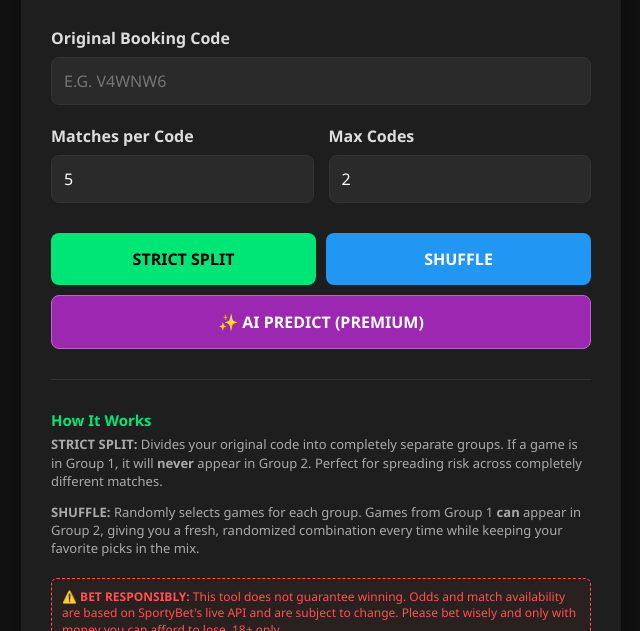
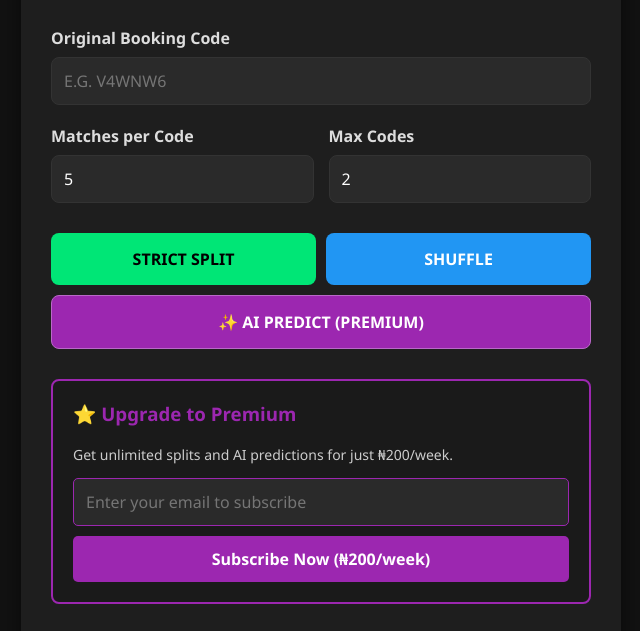
Before and after one commit to STILNOTOK/sportybet-splitter, a website: page public/index.html in a window 1280 px wide. Shown: the part 170-801 px from the top of the page, without its empty margins (319-959 px from the left). Drawn offline with Linux system fonts and the light colour scheme.

Commit message:
Added Paystack subscription box to frontend

```diff
--- a/public/index.html
+++ b/public/index.html
@@ -43,6 +43,13 @@
         .info-section h3 { color: #00e676; font-size: 15px; margin-bottom: 5px; margin-top: 15px; }
         .info-section p { margin-top: 5px; line-height: 1.4; }
         .disclaimer { margin-top: 20px; font-size: 12px; color: #ff5252; background: rgba(255, 82, 82, 0.05); padding: 10px; border-radius: 6px; border: 1px dashed #ff5252; line-height: 1.4; }
+
+        /* Premium Box */
+        #premiumBox { margin-top: 30px; border: 2px solid #9c27b0; padding: 20px; border-radius: 8px; background: #1a1a1a; }
+        #premiumBox h3 { color: #9c27b0; margin-top: 0; }
+        #premiumBox input { border: 1px solid #9c27b0; }
+        .btn-subscribe { padding: 12px; background: #9c27b0; color: white; border: none; border-radius: 5px; cursor: pointer; font-weight: bold; width: 100%; }
+        .btn-subscribe:hover { background: #7b1fa2; }
     </style>
 </head>
 <body>
@@ -78,6 +85,15 @@
     <div id="loading">⏳ Generating codes... Please wait (Basketball may take longer due to odds changing)...</div>
 
     <div id="results"></div>
+
+    <!-- PREMIUM SUBSCRIPTION BOX -->
+    <div id="premiumBox">
+        <h3>⭐ Upgrade to Premium</h3>
+        <p style="font-size: 14px; color: #ccc;">Get unlimited splits and AI predictions for just ₦200/week.</p>
+
+        <input type="email" id="paystackEmail" placeholder="Enter your email to subscribe" style="padding: 12px; width: 100%; margin-bottom: 10px; border-radius: 5px; background: #2a2a2a; color: white;">
+        <button class="btn-subscribe" onclick="subscribe()">Subscribe Now (₦200/week)</button>
+    </div>
 
     <!-- Write-up and Disclaimer -->
     <div class="info-section">
@@ -150,7 +166,31 @@
 
     // Placeholder for the AI Feature
     function runAI() {
-        alert("✨ AI Prediction is a Premium feature coming soon! Subscribe for 200 Naira/week to unlock unlimited splits and AI predictions.");
+        alert("✨ AI Prediction is a Premium feature coming soon! Subscribe below for 200 Naira/week to unlock unlimited splits and AI predictions.");
+    }
+
+    // Paystack Subscription Logic
+    async function subscribe() {
+        const email = document.getElementById('paystackEmail').value.trim();
+        if (!email) return alert("Please enter your email.");
+
+        try {
+            const response = await fetch('/api/subscribe', {
+                method: 'POST',
+                headers: { 'Content-Type': 'application/json' },
+                body: JSON.stringify({ email })
+            });
+            const data = await response.json();
+
+            if (data.url) {
+                // Redirect the user to Paystack Checkout
+                window.location.href = data.url;
+            } else {
+                alert("Error: " + (data.error || "Could not initialize payment. Check your Paystack keys on Render."));
+            }
+        } catch (error) {
+            alert("Network error. Please try again.");
+        }
     }
 </script>
 
```
